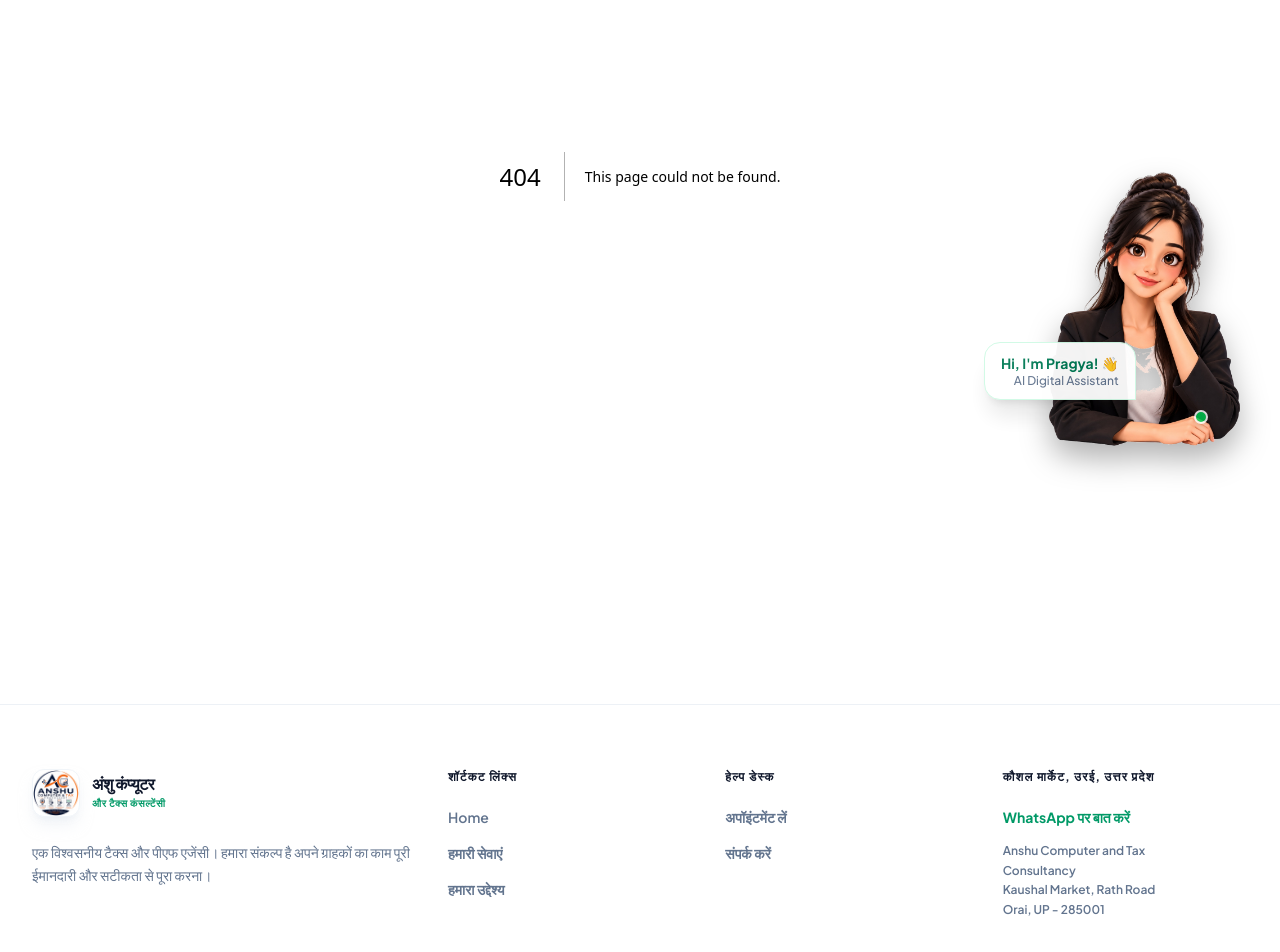
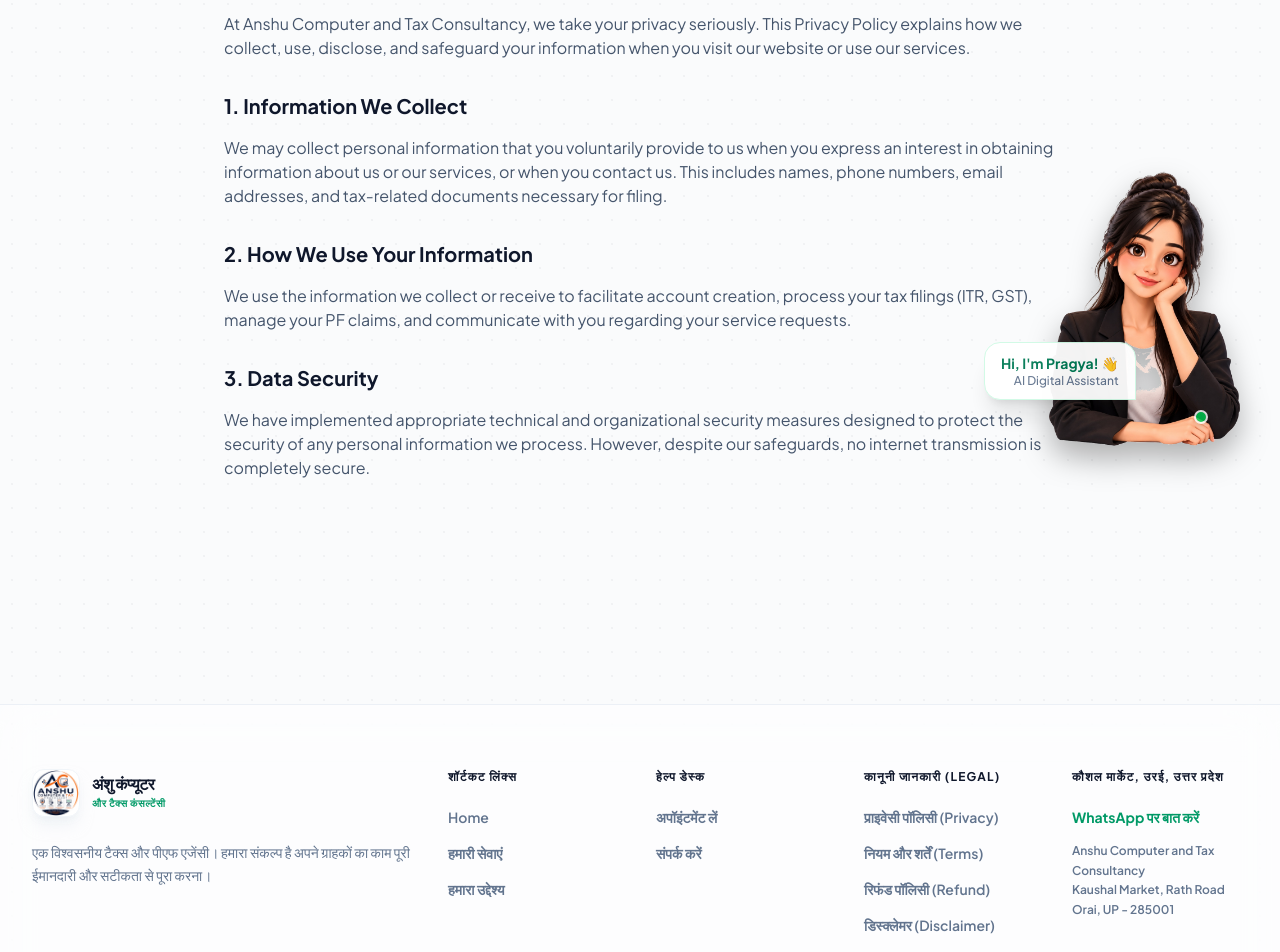
Before and after one commit to ssoni4751/PROJECT_EGI, a Next.js app: page /privacy in a window 1280 px wide. Before the commit this address had no page. Shown: the part 320-1272 px from the top of the page. Built offline with nearby package versions, Linux system fonts and the light colour scheme.

Commit message:
feat: add legal compliance pages and footer links

```diff
--- /dev/null
+++ b/src/app/disclaimer/page.tsx
@@ -0,0 +1,22 @@
+export default function Disclaimer() {
+  return (
+    <div className="min-h-screen pt-32 pb-20 px-4 sm:px-6 lg:px-8 max-w-4xl mx-auto">
+      <h1 className="text-3xl font-black text-slate-900 mb-8">Disclaimer</h1>
+      <div className="prose prose-emerald max-w-none">
+        <p className="text-slate-600 mb-4">Last updated: {new Date().toLocaleDateString()}</p>
+        <h2 className="text-xl font-bold text-slate-900 mt-8 mb-4">1. General Information</h2>
+        <p className="text-slate-600 mb-4">
+          The information provided by Anshu Computer and Tax Consultancy on this website is for general informational purposes only. All information on the site is provided in good faith, however, we make no representation or warranty of any kind, express or implied, regarding the accuracy, adequacy, validity, reliability, or completeness of any information.
+        </p>
+        <h2 className="text-xl font-bold text-slate-900 mt-8 mb-4">2. Professional Advice</h2>
+        <p className="text-slate-600 mb-4">
+          This website does not constitute financial or legal advice. While we offer tax consultancy and PF management services, the content on our website should not be treated as a substitute for professional advisory services tailored to your specific financial situation.
+        </p>
+        <h2 className="text-xl font-bold text-slate-900 mt-8 mb-4">3. Third-Party Links</h2>
+        <p className="text-slate-600 mb-4">
+          The site may contain links to government portals (like EPFO, Income Tax Department) or other third-party websites. We do not warrant, endorse, guarantee, or assume responsibility for the accuracy or reliability of any information offered by third-party websites linked through the site.
+        </p>
+      </div>
+    </div>
+  );
+}
--- /dev/null
+++ b/src/app/privacy/page.tsx
@@ -0,0 +1,25 @@
+export default function PrivacyPolicy() {
+  return (
+    <div className="min-h-screen pt-32 pb-20 px-4 sm:px-6 lg:px-8 max-w-4xl mx-auto">
+      <h1 className="text-3xl font-black text-slate-900 mb-8">Privacy Policy</h1>
+      <div className="prose prose-emerald max-w-none">
+        <p className="text-slate-600 mb-4">Last updated: {new Date().toLocaleDateString()}</p>
+        <p className="text-slate-600 mb-4">
+          At Anshu Computer and Tax Consultancy, we take your privacy seriously. This Privacy Policy explains how we collect, use, disclose, and safeguard your information when you visit our website or use our services.
+        </p>
+        <h2 className="text-xl font-bold text-slate-900 mt-8 mb-4">1. Information We Collect</h2>
+        <p className="text-slate-600 mb-4">
+          We may collect personal information that you voluntarily provide to us when you express an interest in obtaining information about us or our services, or when you contact us. This includes names, phone numbers, email addresses, and tax-related documents necessary for filing.
+        </p>
+        <h2 className="text-xl font-bold text-slate-900 mt-8 mb-4">2. How We Use Your Information</h2>
+        <p className="text-slate-600 mb-4">
+          We use the information we collect or receive to facilitate account creation, process your tax filings (ITR, GST), manage your PF claims, and communicate with you regarding your service requests.
+        </p>
+        <h2 className="text-xl font-bold text-slate-900 mt-8 mb-4">3. Data Security</h2>
+        <p className="text-slate-600 mb-4">
+          We have implemented appropriate technical and organizational security measures designed to protect the security of any personal information we process. However, despite our safeguards, no internet transmission is completely secure.
+        </p>
+      </div>
+    </div>
+  );
+}
--- /dev/null
+++ b/src/app/refund/page.tsx
@@ -0,0 +1,22 @@
+export default function RefundPolicy() {
+  return (
+    <div className="min-h-screen pt-32 pb-20 px-4 sm:px-6 lg:px-8 max-w-4xl mx-auto">
+      <h1 className="text-3xl font-black text-slate-900 mb-8">Refund & Cancellation Policy</h1>
+      <div className="prose prose-emerald max-w-none">
+        <p className="text-slate-600 mb-4">Last updated: {new Date().toLocaleDateString()}</p>
+        <h2 className="text-xl font-bold text-slate-900 mt-8 mb-4">1. Service Cancellation</h2>
+        <p className="text-slate-600 mb-4">
+          Cancellations for consulting services must be made before the actual filing or submission process begins. Once a tax return (ITR/GST) or PF claim has been officially filed on the government portal, the service is considered fully rendered.
+        </p>
+        <h2 className="text-xl font-bold text-slate-900 mt-8 mb-4">2. Refund Eligibility</h2>
+        <p className="text-slate-600 mb-4">
+          Refunds are applicable only if we are unable to provide the agreed-upon service due to technical issues on our end, or if you cancel the service before our agents initiate the official filing process.
+        </p>
+        <h2 className="text-xl font-bold text-slate-900 mt-8 mb-4">3. Government Fees</h2>
+        <p className="text-slate-600 mb-4">
+          Any official fees, challans, or penalties paid directly to government authorities (e.g., Income Tax Department, EPFO) on your behalf are strictly non-refundable under any circumstances.
+        </p>
+      </div>
+    </div>
+  );
+}
--- /dev/null
+++ b/src/app/terms/page.tsx
@@ -0,0 +1,22 @@
+export default function TermsOfService() {
+  return (
+    <div className="min-h-screen pt-32 pb-20 px-4 sm:px-6 lg:px-8 max-w-4xl mx-auto">
+      <h1 className="text-3xl font-black text-slate-900 mb-8">Terms and Conditions</h1>
+      <div className="prose prose-emerald max-w-none">
+        <p className="text-slate-600 mb-4">Last updated: {new Date().toLocaleDateString()}</p>
+        <h2 className="text-xl font-bold text-slate-900 mt-8 mb-4">1. Agreement to Terms</h2>
+        <p className="text-slate-600 mb-4">
+          By accessing our website and using our services at Anshu Computer and Tax Consultancy, you agree to be bound by these Terms and Conditions. If you disagree with any part of these terms, you may not access our services.
+        </p>
+        <h2 className="text-xl font-bold text-slate-900 mt-8 mb-4">2. Professional Services</h2>
+        <p className="text-slate-600 mb-4">
+          We provide tax consultancy, PF management, GST filing, and related digital services. While we strive for absolute accuracy, the final responsibility for the data provided for filing rests with the client.
+        </p>
+        <h2 className="text-xl font-bold text-slate-900 mt-8 mb-4">3. User Responsibilities</h2>
+        <p className="text-slate-600 mb-4">
+          You agree to provide true, accurate, current, and complete information about yourself and your financial records as prompted by our service processes. We are not liable for penalties incurred due to inaccurate information provided by you.
+        </p>
+      </div>
+    </div>
+  );
+}
--- a/src/components/Footer.tsx
+++ b/src/components/Footer.tsx
@@ -32,7 +32,7 @@
             </p>
           </div>
 
-          <div className="md:col-span-7 lg:col-span-8 grid grid-cols-2 sm:grid-cols-3 gap-8">
+          <div className="md:col-span-7 lg:col-span-8 grid grid-cols-2 sm:grid-cols-2 lg:grid-cols-4 gap-8">
             <div className="space-y-5">
               <h4 className="text-xs font-bold text-slate-900 uppercase tracking-widest">{t("footer-access-title")}</h4>
               <ul className="space-y-3">
@@ -50,7 +50,17 @@
               </ul>
             </div>
 
-            <div className="col-span-2 sm:col-span-1 space-y-5">
+            <div className="space-y-5">
+              <h4 className="text-xs font-bold text-slate-900 uppercase tracking-widest">{t("nav-legal")}</h4>
+              <ul className="space-y-3">
+                <li><Link href="/privacy" className="text-sm font-semibold text-slate-500 hover:text-emerald-600 transition-colors inline-flex items-center gap-1 group">{t("nav-privacy")} <ArrowUpRight className="w-3 h-3 opacity-0 group-hover:opacity-100 transition-opacity" /></Link></li>
+                <li><Link href="/terms" className="text-sm font-semibold text-slate-500 hover:text-emerald-600 transition-colors inline-flex items-center gap-1 group">{t("nav-terms")} <ArrowUpRight className="w-3 h-3 opacity-0 group-hover:opacity-100 transition-opacity" /></Link></li>
+                <li><Link href="/refund" className="text-sm font-semibold text-slate-500 hover:text-emerald-600 transition-colors inline-flex items-center gap-1 group">{t("nav-refund")} <ArrowUpRight className="w-3 h-3 opacity-0 group-hover:opacity-100 transition-opacity" /></Link></li>
+                <li><Link href="/disclaimer" className="text-sm font-semibold text-slate-500 hover:text-emerald-600 transition-colors inline-flex items-center gap-1 group">{t("nav-disclaimer")} <ArrowUpRight className="w-3 h-3 opacity-0 group-hover:opacity-100 transition-opacity" /></Link></li>
+              </ul>
+            </div>
+
+            <div className="col-span-2 sm:col-span-1 lg:col-span-1 space-y-5">
               <h4 className="text-xs font-bold text-slate-900 uppercase tracking-widest">{t("footer-loc-badge")}</h4>
               <ul className="space-y-3">
                 <li>
--- a/src/context/LanguageContext.tsx
+++ b/src/context/LanguageContext.tsx
@@ -138,6 +138,11 @@
     "footer-copyright": "© 2026 Anshu Computer and Tax Consultancy. All rights reserved.",
     "footer-national-badge": "Trusted National Consultant",
     "footer-loc-badge": "Kaushal Market, Orai, UP",
+    "nav-legal": "Legal & Compliance",
+    "nav-privacy": "Privacy Policy",
+    "nav-terms": "Terms & Conditions",
+    "nav-refund": "Refund Policy",
+    "nav-disclaimer": "Disclaimer",
     "toggle-lang-label": "हिन्दी"
   },
   hi: {
@@ -267,6 +272,11 @@
     "footer-copyright": "© 2026 अंशु कंप्यूटर और टैक्स कंसल्टेंसी। सर्वाधिकार सुरक्षित।",
     "footer-national-badge": "विश्वसनीय टैक्स और पीएफ सलाहकार",
     "footer-loc-badge": "कौशल मार्केट, उरई, उत्तर प्रदेश",
+    "nav-legal": "कानूनी जानकारी (Legal)",
+    "nav-privacy": "प्राइवेसी पॉलिसी (Privacy)",
+    "nav-terms": "नियम और शर्तें (Terms)",
+    "nav-refund": "रिफंड पॉलिसी (Refund)",
+    "nav-disclaimer": "डिस्क्लेमर (Disclaimer)",
     "toggle-lang-label": "English"
   }
 };
```
